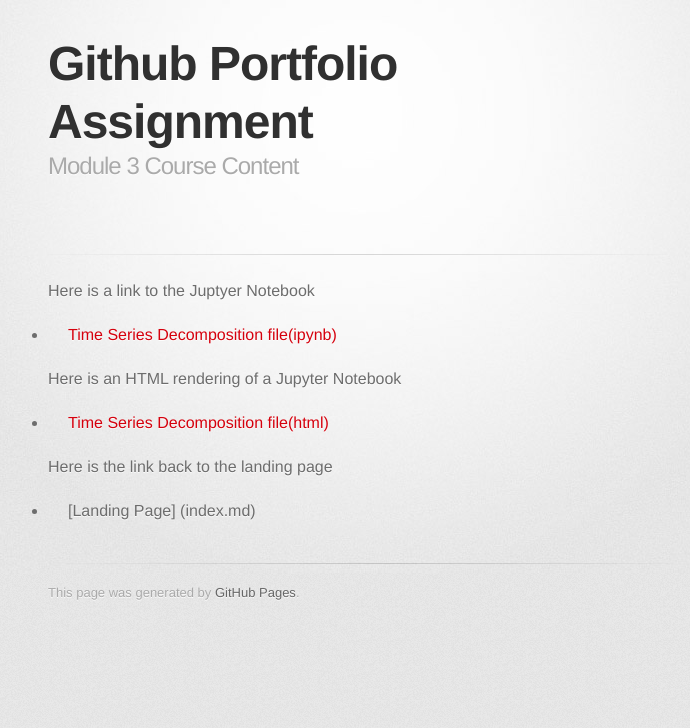
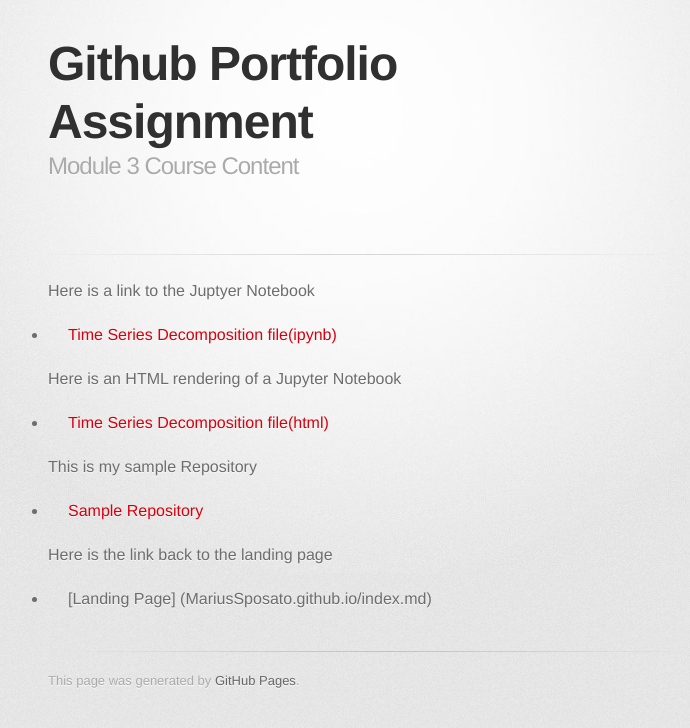
Before and after one commit to MariusSposato/MariusSposato.github.io, a Jekyll site: the page built from 2022 Work/index.md, in a window 1280 px wide. Shown: the top 728 px of the page, without its empty margins (282-972 px from the left). Built offline with Jekyll 4.4.1, drawn with Linux system fonts in a browser that asks for light colours; some web fonts are replaced; our own code applies the rules of GitHub Pages for plain Markdown files.

Commit message:
Update index.md

```diff
--- a/2022 Work/index.md
+++ b/2022 Work/index.md
@@ -12,6 +12,11 @@ Here is a link to the Juptyer Notebook
 Here is an HTML rendering of a Jupyter Notebook
 - [Time Series Decomposition file(html)](TimeSeriesDecomposition file.html)
 
+This is my sample Repository
+
+- [Sample Repository](https://github.com/MariusSposato/Sample-/tree/main)
+
+
 Here is the link back to the landing page
 
-- [Landing Page] (index.md)
+- [Landing Page] (MariusSposato.github.io/index.md)
```
